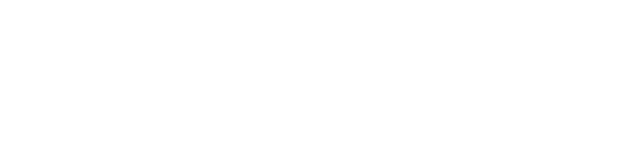
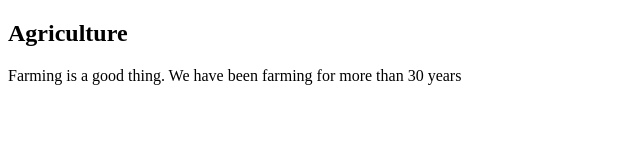
Before and after one commit to SemTheLegend/ZimtekuleFarms, a plain HTML site: page farming.html in a window 1280 px wide. Shown: the whole page, without its empty margins (0-640 px from the left). Drawn offline with Linux system fonts and the light colour scheme.

Commit message:
modified farming

```diff
--- a/farming.html
+++ b/farming.html
@@ -8,7 +8,15 @@
 </head>
 
 <body>
-
+  <section>
+    <div>
+      <h1>Agriculture</h1>
+      <p>Farming is a good thing. We have been farming for more than 30 years</p>
+    </div>
+    <div>
+      <img />
+    </div>
+  </section>
 </body>
 
 </html>
```
